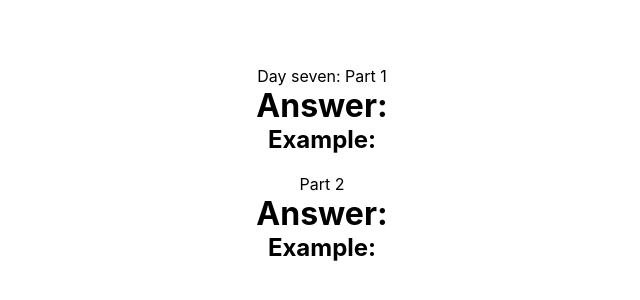
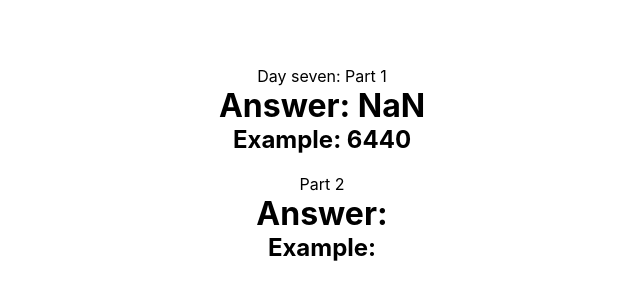
Before and after one commit to Sebastian-Rosenblad/aoc-2023, a React (Create React App) app: page / in a window 1280 px wide. Shown: the part 226-526 px from the top of the page, without its empty margins (318-958 px from the left). Built offline with nearby package versions, Linux system fonts and the light colour scheme.

Commit message:
Day 7 part 1

```diff
--- a/src/days/DaySeven/DaySeven.tsx
+++ b/src/days/DaySeven/DaySeven.tsx
@@ -1,5 +1,11 @@
 import { daySevenData } from './data';
 import { daySevenExample } from './example_data';
+
+interface HandM {
+  hand: string;
+  bid: number;
+  score: number;
+}
 
 function DaySeven() {
   const data: Array<string> = daySevenData.split(/\r?\n/);
@@ -11,9 +17,36 @@ function DaySeven() {
    */
 
   function calculate(a: Array<string>, partOne: boolean): string {
+    let hands: Array<HandM> = parse(a);
+    hands.forEach(hand => hand.score = findScore(hand));
     if (partOne)
-      return "";
+      return hands.sort((a, b) => a.score - b.score).map((hand, i) => hand.bid * (i + 1)).reduce((a, b) => a + b, 0).toString();
     return "";
+  }
+  function parse(a: Array<string>): Array<HandM> {
+    let hands: Array<HandM> = [];
+    a.forEach(line => {
+      hands.push({
+        hand: line.split(" ")[0],
+        bid: parseInt(line.split(" ")[1]),
+        score: 0
+      });
+    })
+    return hands;
+  }
+  function findScore(hand: HandM): number {
+    let score: string = "1";
+    const types = ["A","K","Q","J","T","9","8","7","6","5","4","3","2"];
+    let amount = [0,0,0,0,0,0,0,0,0,0,0,0,0];
+    for (let i = 0; i < hand.hand.length; i++) amount[types.indexOf(hand.hand[i])] += 1;
+    if (amount.includes(5)) score = "7";
+    else if (amount.includes(4)) score = "6";
+    else if (amount.includes(3) && amount.includes(2)) score = "5";
+    else if (amount.includes(3)) score = "4";
+    else if (amount.filter(num => num === 2).length === 2) score = "3";
+    else if (amount.includes(2)) score = "2";
+    for (let i = 0; i < hand.hand.length; i++) score += 30 - types.indexOf(hand.hand[i]);
+    return parseInt(score);
   }
 
   return (
--- a/src/days/DaySeven/example_data.ts
+++ b/src/days/DaySeven/example_data.ts
@@ -1 +1,5 @@
-export const daySevenExample:string=``;
+export const daySevenExample:string=`32T3K 765
+T55J5 684
+KK677 28
+KTJJT 220
+QQQJA 483`;
```
